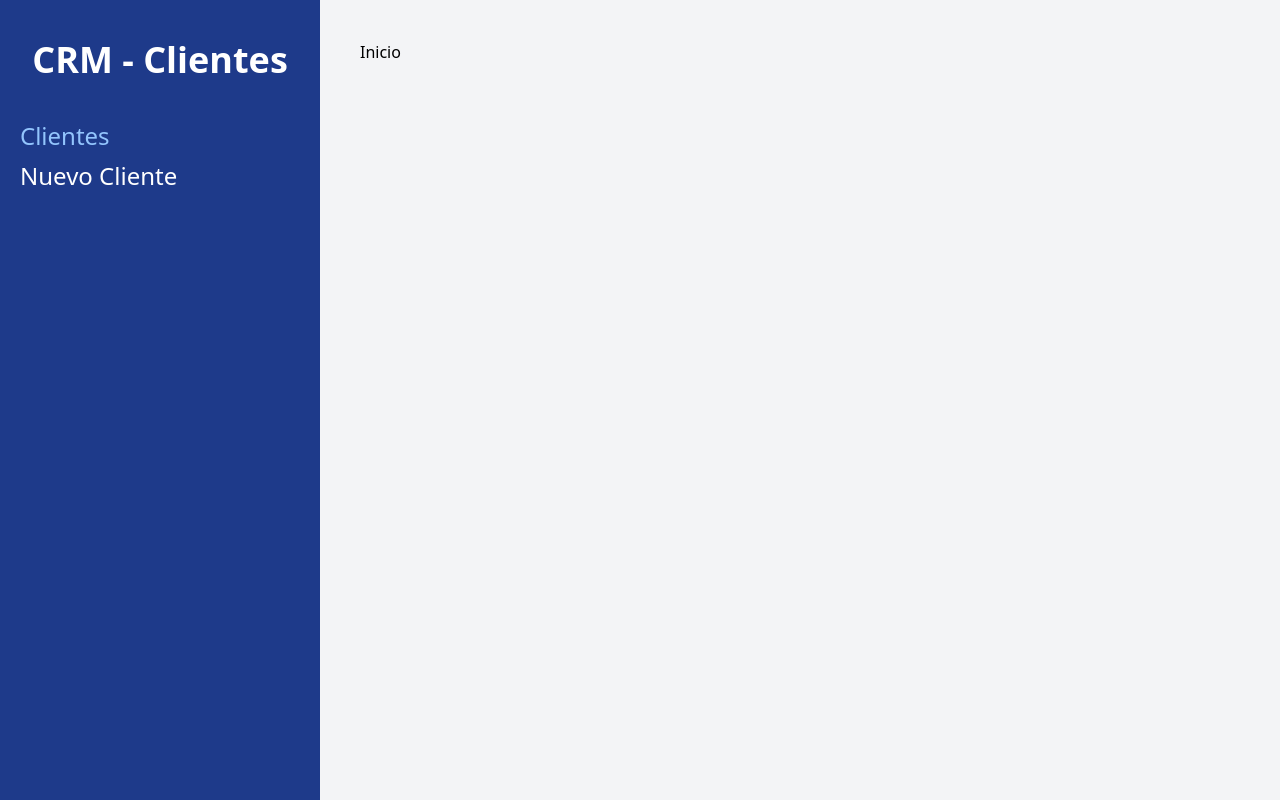
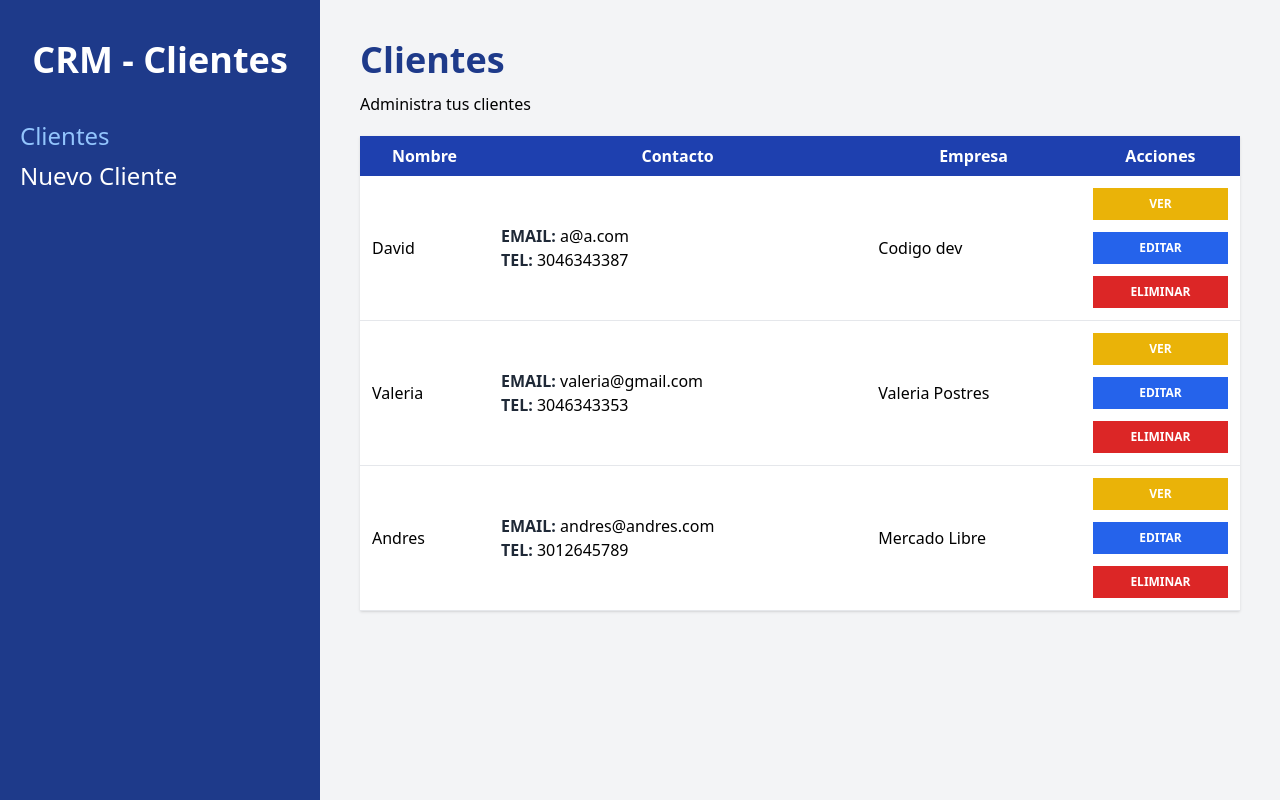
Before and after one commit to Dsp5502/crm-react, a React (Vite) app: page /clientes in a window 1280 px wide. Built offline with nearby package versions, Linux system fonts and the light colour scheme; data requests are answered from the project's data file.

Commit message:
Mostrando la Información de un Cliente por su ID

```diff
--- a/db.json
+++ b/db.json
@@ -21,7 +21,7 @@
       "empresa": "Mercado Libre",
       "email": "andres@andres.com",
       "telefono": "3012645789",
-      "notas": "Cotizando papeleria",
+      "notas": "",
       "id": 3
     }
   ]
--- a/src/App.jsx
+++ b/src/App.jsx
@@ -3,6 +3,7 @@
 import EditarCliente from './paginas/EditarCliente';
 import Inicio from './paginas/Inicio';
 import NuevoCliente from './paginas/NuevoCliente';
+import VerCliente from './paginas/VerCliente';
 function App() {
   return (
     <BrowserRouter>
@@ -11,6 +12,7 @@
           <Route index element={<Inicio />} />
           <Route path='nuevo' element={<NuevoCliente />} />
           <Route path='editar/:id' element={<EditarCliente />} />
+          <Route path=':id' element={<VerCliente />} />
         </Route>
       </Routes>
     </BrowserRouter>
--- /dev/null
+++ b/src/components/Cliente.jsx
@@ -0,0 +1,48 @@
+import { useNavigate } from 'react-router-dom';
+
+const Cliente = ({ cliente }) => {
+  const navigate = useNavigate();
+  const { nombre, empresa, email, telefono, notas, id } = cliente;
+  return (
+    <tr className='border-b hover:bg-gray-50 '>
+      <td className='p-3 '>{nombre}</td>
+      <td className='p-3 '>
+        <p>
+          <span className='text-gray-800 uppercase font-bold'> Email: </span>
+          {email}
+        </p>
+        <p>
+          <span className='text-gray-800 uppercase font-bold'> Tel: </span>
+          {telefono}
+        </p>
+      </td>
+      <td className='p-3 '>{empresa}</td>
+      <td className='p-3 '>
+        <button
+          type='button'
+          className='bg-yellow-500 hover:bg-yellow-600 block w-full text-white p-2 uppercase font-bold text-xs'
+          onClick={() => navigate(`/clientes/${id}`)}
+        >
+          {' '}
+          Ver
+        </button>
+        <button
+          type='button'
+          className='bg-blue-600 hover:bg-blue-700 block w-full text-white p-2 uppercase font-bold text-xs mt-3'
+        >
+          {' '}
+          Editar
+        </button>
+        <button
+          className='bg-red-600 hover:bg-red-700 block w-full text-white p-2 uppercase font-bold text-xs mt-3'
+          type='button'
+        >
+          {' '}
+          Eliminar
+        </button>
+      </td>
+    </tr>
+  );
+};
+
+export default Cliente;
--- a/src/paginas/Inicio.jsx
+++ b/src/paginas/Inicio.jsx
@@ -1,4 +1,5 @@
 import { useEffect, useState } from 'react';
+import Cliente from '../components/Cliente';
 
 const Inicio = () => {
   const [clientes, setClientes] = useState([]);
@@ -16,7 +17,27 @@
 
     obtenerClientesAPI();
   }, []);
-  return <div>Inicio</div>;
+  return (
+    <>
+      <h1 className='font-black text-4xl text-blue-900'>Clientes</h1>
+      <p className='mt-3'>Administra tus clientes</p>
+      <table className='w-full mt-5 table-auto shadow bg-white'>
+        <thead className='bg-blue-800 text-white'>
+          <tr>
+            <th className='p-2 '>Nombre</th>
+            <th className='p-2 '>Contacto</th>
+            <th className='p-2 '>Empresa</th>
+            <th className='p-2 '>Acciones</th>
+          </tr>
+        </thead>
+        <tbody>
+          {clientes.map((cliente) => (
+            <Cliente key={cliente.id} cliente={cliente} />
+          ))}
+        </tbody>
+      </table>
+    </>
+  );
 };
 
 export default Inicio;
--- /dev/null
+++ b/src/paginas/VerCliente.jsx
@@ -0,0 +1,64 @@
+import { useParams } from 'react-router-dom';
+import { useEffect, useState } from 'react';
+
+const VerCliente = () => {
+  const [cliente, setCliente] = useState({});
+  const { id } = useParams();
+
+  useEffect(() => {
+    const obtenerClienteApi = async () => {
+      try {
+        const url = `http://localhost:4000/clientes/${id}`;
+        const respuesta = await fetch(url);
+        const cliente = await respuesta.json();
+        setCliente(cliente);
+      } catch (error) {
+        console.log(error);
+      }
+    };
+    obtenerClienteApi();
+  }, []);
+
+  return (
+    <div>
+      <h1 className='font-black text-4xl text-blue-900'>
+        Ver Cliente: {cliente.nombre}
+      </h1>
+      <p className='mt-3'>Información del Cliente</p>
+      {cliente.nombre && (
+        <p className='text-4xl text-gray-600 mt-10'>
+          <span className='  text-gray-800 uppercase font-bold'>Cliente: </span>
+          {cliente.nombre}
+        </p>
+      )}
+      {cliente.email && (
+        <p className='text-2xl text-gray-600 mt-4'>
+          <span className='  text-gray-800 uppercase font-bold'>Email: </span>
+          {cliente.email}
+        </p>
+      )}
+      {cliente.telefono && (
+        <p className='text-2xl text-gray-600 mt-4'>
+          <span className='  text-gray-800 uppercase font-bold'>
+            Teléfono:{' '}
+          </span>
+          {cliente.telefono}
+        </p>
+      )}
+      {cliente.empresa && (
+        <p className='text-2xl text-gray-600 mt-4'>
+          <span className='  text-gray-800 uppercase font-bold'>Empresa: </span>
+          {cliente.empresa}
+        </p>
+      )}
+      {cliente.notas && (
+        <p className='text-2xl text-gray-600 mt-4'>
+          <span className='  text-gray-800 uppercase font-bold'>Notas: </span>
+          {cliente.notas}
+        </p>
+      )}
+    </div>
+  );
+};
+
+export default VerCliente;
```
